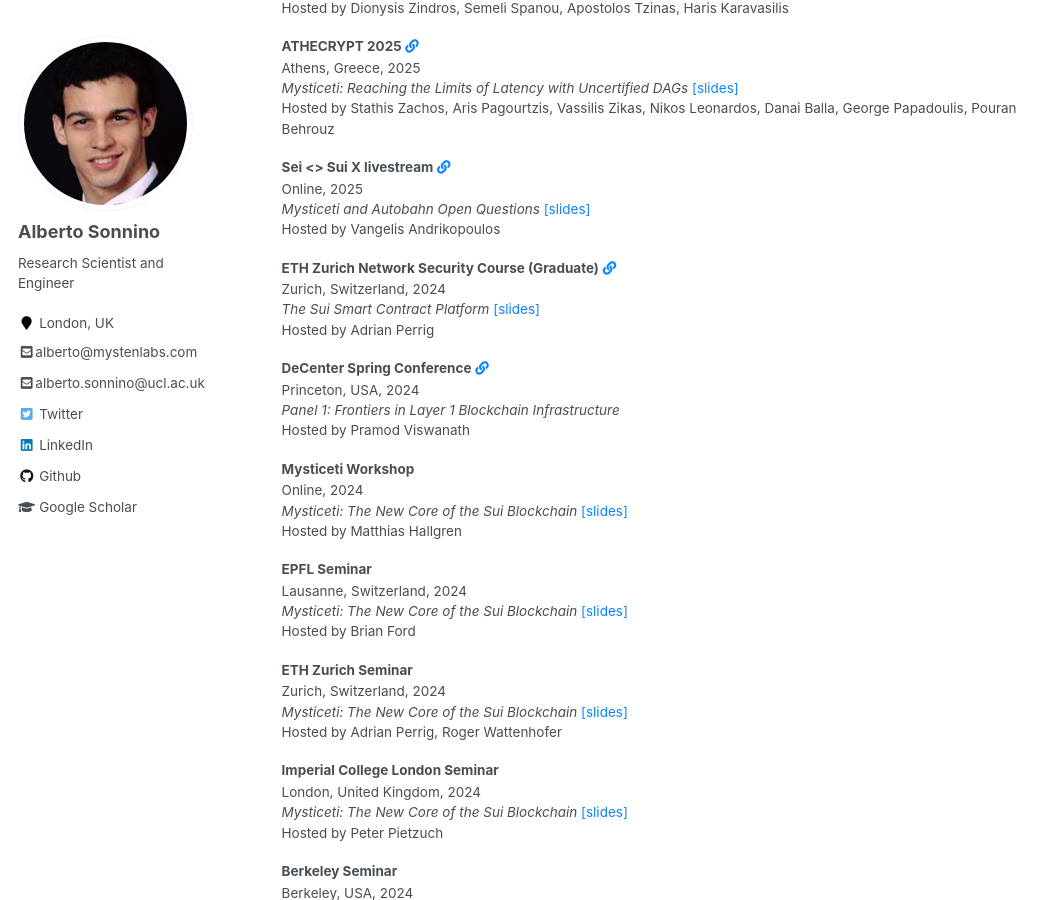
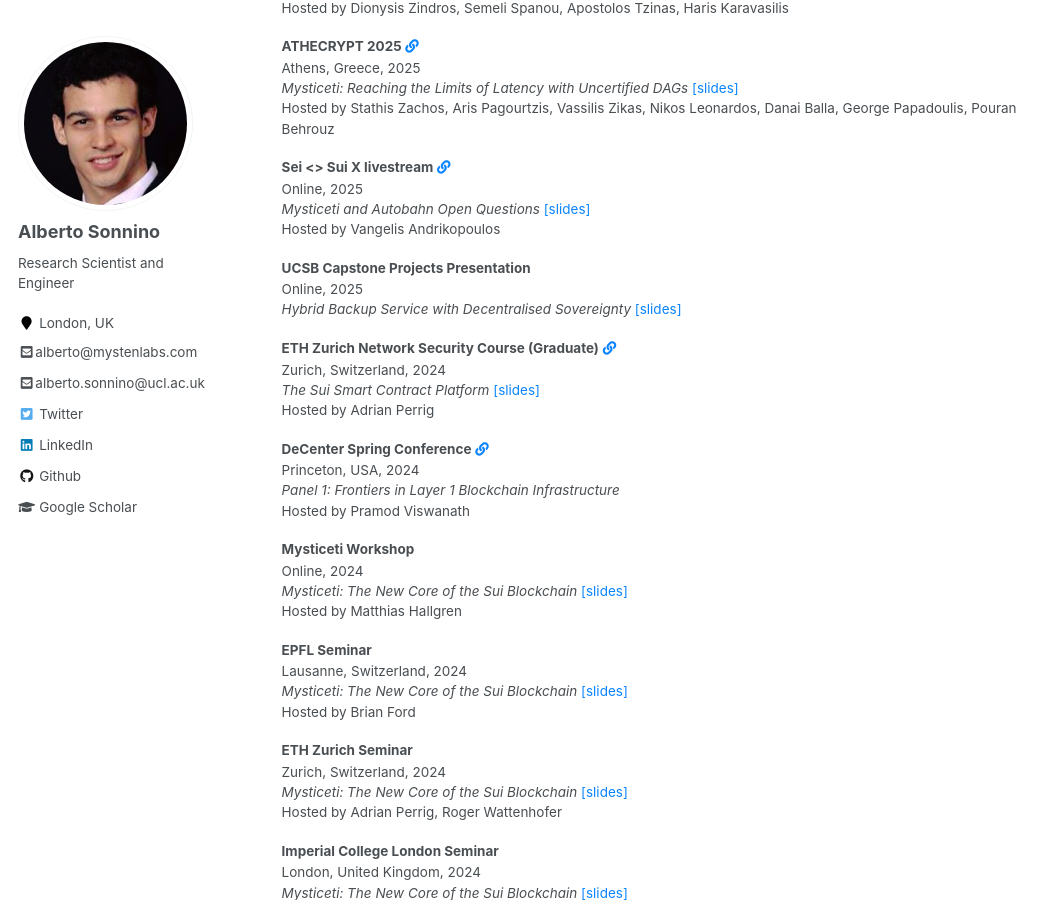
Before and after one commit to asonnino/asonnino.github.io, a Jekyll site: the page built from _pages/talks.md, in a window 1280 px wide and 900 px high, scrolled down 354 px. Shown: the whole window, without its empty margins (0-1061 px from the left). Built offline with Jekyll 4.4.1, drawn with Linux system fonts in a browser that asks for light colours.

Commit message:
feat: update capstone slides

```diff
--- a/_data/talks.json
+++ b/_data/talks.json
@@ -792,5 +792,13 @@
     "location": "Athens, Greece",
     "date": 2025,
     "slides": "block-synchronizer-v2.pdf",
+  },
+  {
+    "category": "invited",
+    "title": "Hybrid Backup Service with Decentralised Sovereignty",
+    "event": "UCSB Capstone Projects Presentation",
+    "location": "Online",
+    "date": 2025,
+    "slides": "ucsb-capstone-2025-v1.pdf",
   }
 ]
```
